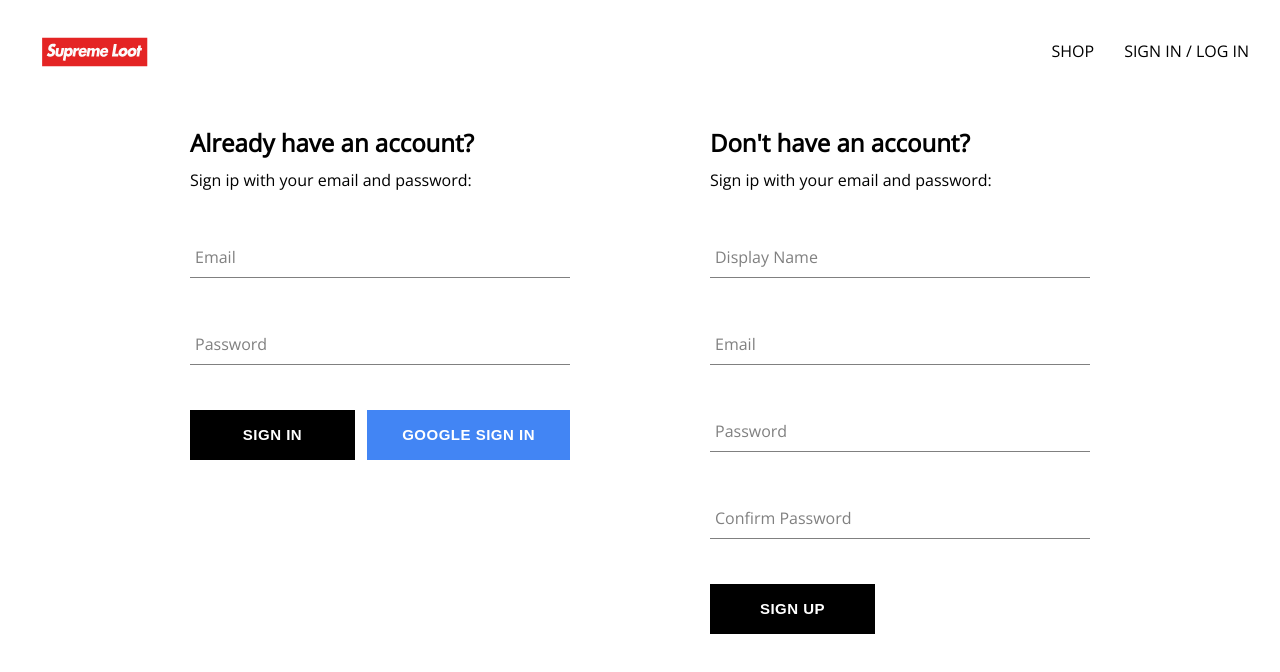
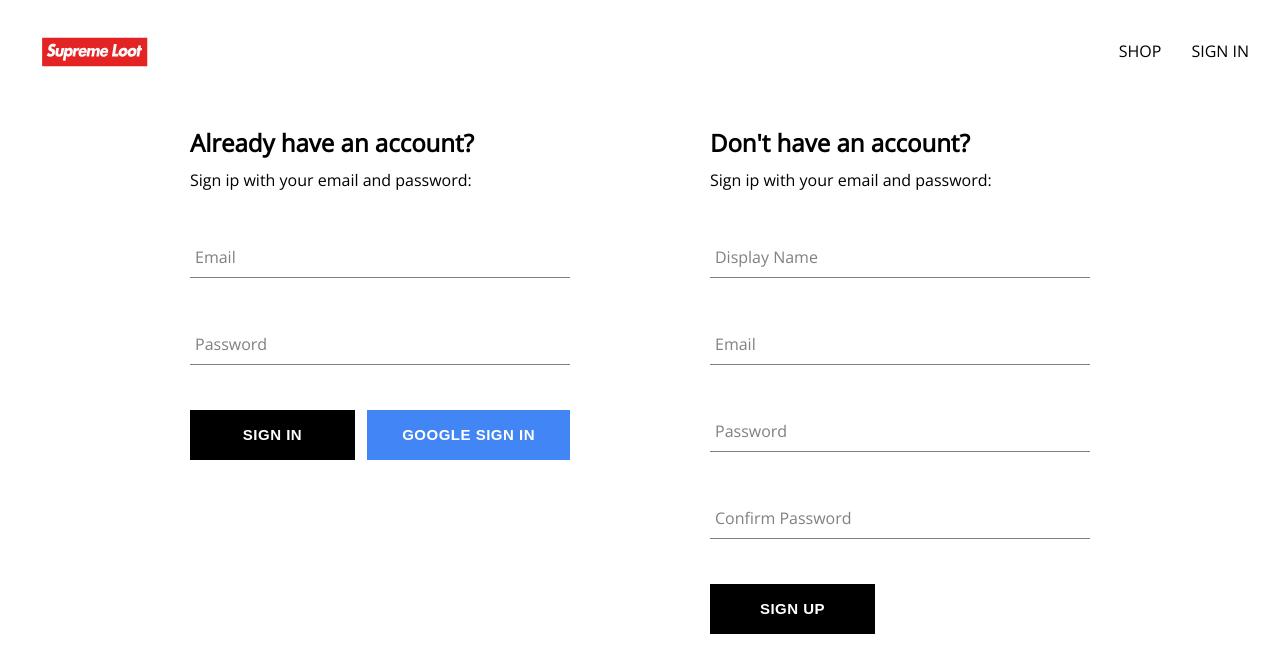
Before and after one commit to nick-echevarria/supreme-loot, a React (Vite) app: page /auth in a window 1280 px wide. Shown: the top 672 px of the page. Built offline with nearby package versions, Linux system fonts and the light colour scheme.

Commit message:
feat: implmented context w/ sign in and sign out integrated w firebase

```diff
--- a/src/components/sign-in-form/sign-in-form.tsx
+++ b/src/components/sign-in-form/sign-in-form.tsx
@@ -1,13 +1,17 @@
 /* eslint-disable @typescript-eslint/no-empty-function */
-import { useState } from 'react';
+import { useState, useContext } from 'react';
+
 import {
   createUserDocumentFromAuth,
   signInWithGooglePopup,
   signInAuthUserWithEmailAndPassword
 } from '../../utils/firebase/firebase.utils';
 import { AuthError } from 'firebase/auth';
+
 import FormInput from '../form-input/form-input';
 import Button from '../button/button';
+
+import { UserContext } from '../../stores/context/context';
 
 const defaultFormFields = {
   email: '',
@@ -17,6 +21,8 @@
 const SignInForm: React.FC = () => {
   const [formFields, setFormFields] = useState(defaultFormFields);
   const { email, password } = formFields;
+
+  const { setCurrentUser } = useContext(UserContext);
 
   const resetFormFields = () => {
     setFormFields(defaultFormFields);
@@ -37,11 +43,11 @@
     e.preventDefault();
 
     try {
-      const response = await signInAuthUserWithEmailAndPassword(
+      const { user } = await signInAuthUserWithEmailAndPassword(
         email,
         password
       );
-      console.log(response);
+      setCurrentUser(user);
       alert('Sign in successful!');
       resetFormFields();
     } catch (error) {
--- a/src/components/sign-up-form/sign-up-form.tsx
+++ b/src/components/sign-up-form/sign-up-form.tsx
@@ -1,5 +1,5 @@
 /* eslint-disable @typescript-eslint/no-empty-function */
-import { useState } from 'react';
+import { useState, useContext } from 'react';
 import {
   createUserDocumentFromAuth,
   createAuthUserWithEmailAndPassword
@@ -7,6 +7,8 @@
 import { AuthError } from 'firebase/auth';
 import FormInput from '../form-input/form-input';
 import Button from '../button/button';
+
+import { UserContext } from '../../stores/context/context';
 
 const defaultFormFields = {
   displayName: '',
@@ -18,6 +20,8 @@
 const SignUpForm: React.FC = () => {
   const [formFields, setFormFields] = useState(defaultFormFields);
   const { displayName, email, password, confirmPassword } = formFields;
+
+  const { setCurrentUser } = useContext(UserContext);
 
   const resetFormFields = () => {
     setFormFields(defaultFormFields);
@@ -42,6 +46,9 @@
         email,
         password
       );
+
+      setCurrentUser(user);
+
       await createUserDocumentFromAuth(user, { displayName });
       alert('User successfully created!');
       resetFormFields();
--- a/src/index.tsx
+++ b/src/index.tsx
@@ -1,13 +1,18 @@
 import React from 'react';
 import ReactDOM from 'react-dom/client';
+import { BrowserRouter } from 'react-router-dom';
+
 import App from './App';
-import { BrowserRouter } from 'react-router-dom';
+import { UserProvider } from './stores/context/context';
+
 import './styles/application.scss';
 
 ReactDOM.createRoot(document.getElementById('root') as HTMLElement).render(
   <React.StrictMode>
     <BrowserRouter>
-      <App />
+      <UserProvider>
+        <App />
+      </UserProvider>
     </BrowserRouter>
   </React.StrictMode>
 );
--- a/src/routes/navigation/navigation.tsx
+++ b/src/routes/navigation/navigation.tsx
@@ -1,8 +1,17 @@
 import { Outlet, Link } from 'react-router-dom';
-import { Fragment } from 'react';
+import { Fragment, useContext } from 'react';
 import { ReactComponent as SupremeLootLogo } from '../../assets/supreme-loot-logo.svg';
+import { UserContext } from '../../stores/context/context';
+import { signOutUser } from '../../utils/firebase/firebase.utils';
 
 const Navigation: React.FC = () => {
+  const { currentUser, setCurrentUser } = useContext(UserContext);
+
+
+  const signOutHandler = async () => {
+    await signOutUser();
+    setCurrentUser(null);
+  };
   return (
     <Fragment>
       <div className="nav-container">
@@ -15,9 +24,15 @@
           <Link className="nav-link" to="/shop">
             SHOP
           </Link>
-          <Link className="nav-link" to="/auth">
-            SIGN IN / LOG IN
-          </Link>
+          {currentUser ? (
+            <span className="nav-link" onClick={signOutHandler}>
+              SIGN OUT
+            </span>
+          ) : (
+            <Link className="nav-link" to="/auth">
+              SIGN IN
+            </Link>
+          )}
         </div>
       </div>
       <Outlet />
--- /dev/null
+++ b/src/stores/context/context.tsx
@@ -0,0 +1,13 @@
+import { createContext, useState } from 'react';
+
+// actual value that needs to be accessed
+export const UserContext = createContext({
+  currentUser: null,
+  setCurrentUser: () => null
+});
+
+export const UserProvider = ({ children }) => {
+  const [currentUser, setCurrentUser] = useState(null);
+  const value = { currentUser, setCurrentUser };
+  return <UserContext.Provider value={value}>{children}</UserContext.Provider>;
+};
--- a/src/utils/firebase/firebase.utils.ts
+++ b/src/utils/firebase/firebase.utils.ts
@@ -5,7 +5,8 @@
   signInWithPopup,
   GoogleAuthProvider,
   createUserWithEmailAndPassword,
-  signInWithEmailAndPassword
+  signInWithEmailAndPassword,
+  signOut
 } from 'firebase/auth';
 import { User } from 'firebase/auth';
 
@@ -79,3 +80,5 @@
 
   return await signInWithEmailAndPassword(auth, email, password);
 };
+
+export const signOutUser = async () => await signOut(auth);
```
